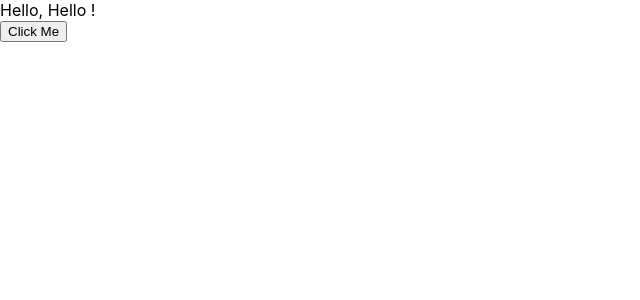
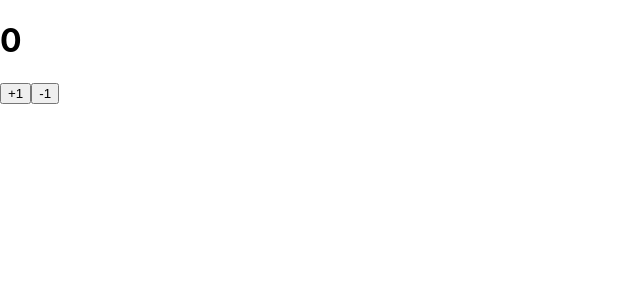
Before and after one commit to moong2/react_study, a React (Create React App) app in the folder ts-react-tutorial/: page / in a window 1280 px wide. Shown: the top 300 px of the page, without its empty margins (0-640 px from the left). Built offline with nearby package versions, Linux system fonts and the light colour scheme.

Commit message:
feat: make counter

```diff
--- a/ts-react-tutorial/src/App.tsx
+++ b/ts-react-tutorial/src/App.tsx
@@ -1,11 +1,8 @@
 import React from 'react';
-import Greetings from './Greeting';
+import Counter from './Counter';
 
 const App: React.FC = () => {
-	const onClick = (name: string) => {
-		console.log(`${name} says hello`);
-	};
-	return <Greetings name="Hello" onClick={onClick} />;
+	return <Counter />
 };
 
 export default App;
--- /dev/null
+++ b/ts-react-tutorial/src/Counter.tsx
@@ -0,0 +1,19 @@
+import React, {useState} from 'react';
+
+function Counter() {
+	const [count, setCount] = useState<number>(0);
+	// const [count, setCount] = useState(0);	상태가 nullable일 때 Generics 사용
+	const onIncrease = () => setCount(count + 1);
+	const onDecrease = () => setCount(count - 1);
+	return (
+		<div>
+			<h1>{count}</h1>
+			<div>
+				<button onClick={onIncrease}>+1</button>
+				<button onClick={onDecrease}>-1</button>
+			</div>
+		</div>
+	);
+}
+
+export default Counter;
```
